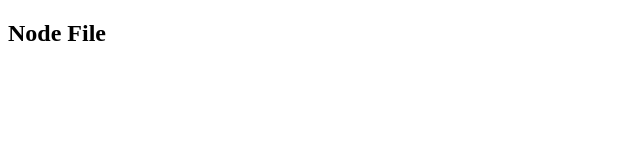
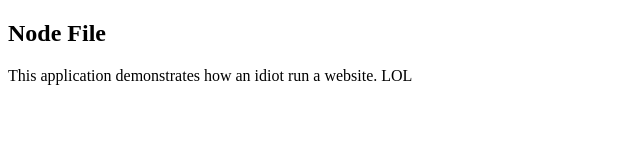
Before and after one commit to Boycey63/node_jb, a website: page index.html in a window 1280 px wide. Shown: the whole page, without its empty margins (0-640 px from the left). Drawn offline with Linux system fonts and the light colour scheme.

Commit message:
Added something stupid to the html file

```diff
--- a/index.html
+++ b/index.html
@@ -10,5 +10,6 @@
     <h2>
       Node File
     </h2>
+    <p>This application demonstrates how an idiot run a website. LOL</p>
   </body>
 </html>
```
